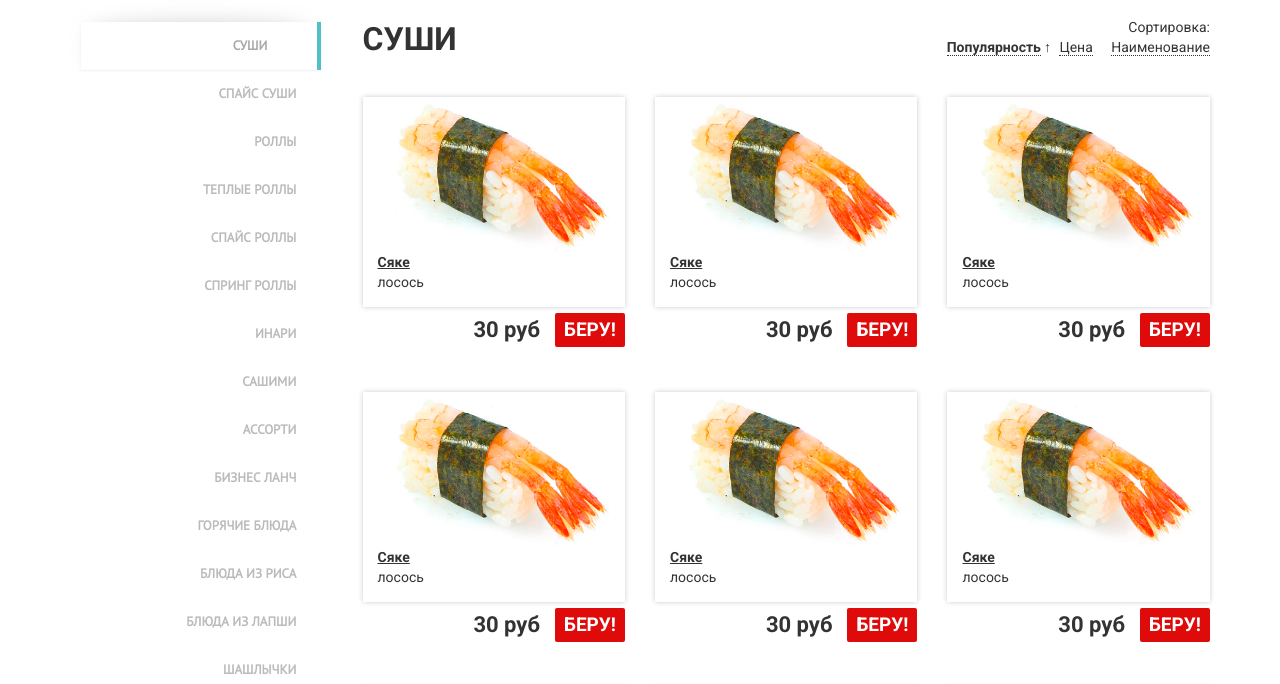
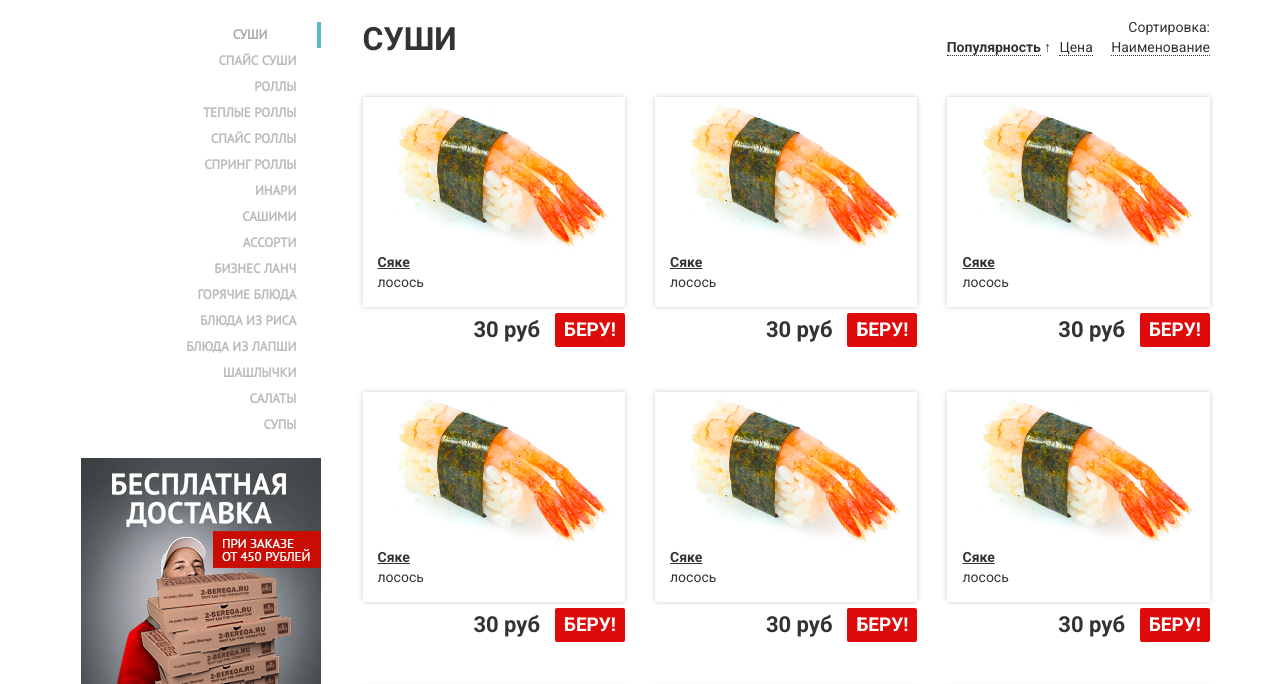
Before and after one commit to elaskzt/yaponka, a plain HTML site: page index.html in a window 1280 px wide. Shown: the part 111-795 px from the top of the page. Drawn offline with nearby package versions, Linux system fonts and the light colour scheme.

Commit message:
no message

```diff
--- a/css/main.css
+++ b/css/main.css
@@ -114,7 +114,7 @@ CONTENT
 }
 
 .menu-nav li {
-  height: 48px;
+  height: 26px;
   font-family: 'PT Sans', sans-serif;
   font-weight: bold;
 }
@@ -122,9 +122,9 @@ CONTENT
 .menu-nav li a {
   padding-right: 25px;
   display: block;
-  height: 48px;
+  height: 26px;
   font-size: 13px;
-  line-height: 48px;
+  line-height: 26px;
   text-align: right;
   text-transform: uppercase;
   color: #bbb;
@@ -139,40 +139,6 @@ CONTENT
   color: #a9a9a9;
   border-right: 4px solid #52bfc6;
 }
-
-.menu-nav .current a {
-  position: relative;
-  -webkit-box-shadow: 0 1px 2px rgba(204, 204, 204, .3), 0 0 2px rgba(204, 204, 204, .1) inset;
-     -moz-box-shadow: 0 1px 2px rgba(204, 204, 204, .3), 0 0 2px rgba(204, 204, 204, .1) inset;
-          box-shadow: 0 1px 2px rgba(204, 204, 204, .3), 0 0 2px rgba(204, 204, 204, .1) inset;
-}
-.menu-nav .current a:before,
-.menu-nav .current a:after {
-  position: absolute;
-  z-index: -1;
-  top: 0;
-  right: 10px;
-  bottom: 0;
-  left: 10px;
-  content: '';
-  -moz-border-radius: 100px / 10px;
-       border-radius: 100px / 10px;
-  -webkit-box-shadow: 0 0 20px rgba(204,204,204,.8);
-     -moz-box-shadow: 0 0 20px rgba(204,204,204,.8);
-          box-shadow: 0 0 20px rgba(204,204,204,.8);
-}
-.menu-nav .current a:after {
-  right: 10px;
-  left: auto;
-  -webkit-transform: skew(8deg) rotate(3deg);
-     -moz-transform: skew(8deg) rotate(3deg);
-      -ms-transform: skew(8deg) rotate(3deg);
-       -o-transform: skew(8deg) rotate(3deg);
-          transform: skew(8deg) rotate(3deg);
-
-}
-
-
 
 .current-menu-header {
   margin-top: 25px;
```
